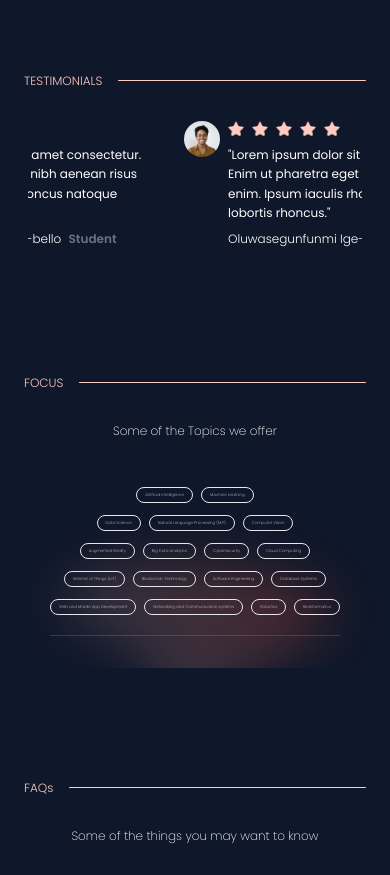
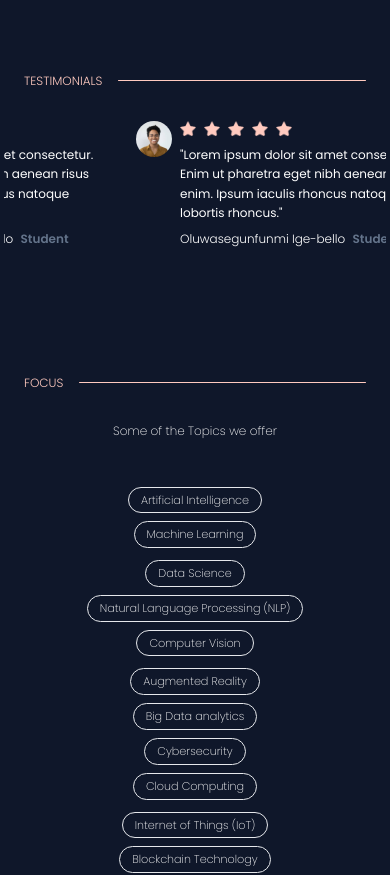
Before and after one commit to miss3persin/GreyPub, a Next.js app: page / in a window 390 px wide. Shown: the part 4320-5195 px from the top of the page. Built offline with nearby package versions, Linux system fonts and the light colour scheme.

Commit message:
more responsive fixes

```diff
--- a/src/app/Components/Topics.js
+++ b/src/app/Components/Topics.js
@@ -4,7 +4,7 @@ export const Topics = ({text}) => {
   return (
     <>
 
-    <div className='text-white border rounded-3xl flex items-center w-fit text-[0.25rem] md:text-[0.5rem] lg:text-xs xl:text-sm font-extralight md:font-light py-1 px-2 md:px-3 lg:py-2 lg:px-6 transition duration-200 ease-in-out transform hover:bg-white hover:text-black cursor-default'>{text}</div>
+    <div className='text-white border rounded-3xl flex items-center w-fit text-[0.7rem] md:text-[0.5rem] lg:text-xs xl:text-sm font-extralight md:font-light py-1 px-3 lg:py-2 lg:px-6 transition duration-200 ease-in-out transform hover:bg-white hover:text-black cursor-default'>{text}</div>
     </>
   )
 }
--- a/src/app/Sections/FocusSection.js
+++ b/src/app/Sections/FocusSection.js
@@ -9,8 +9,8 @@ export const FocusSection = () => {
   return (
     <>
       <SectionTitle text='FOCUS' />
-      <div className='container px-3 md:px-20 flex flex-col items-center relative mb-28'>
-        <Image src={blob} className='absolute w-full bottom-0 md:-bottom-7'/>
+      <div className='container px-3 md:px-20 flex flex-col items-center relative mb-16 md:mb-28'>
+        <Image src={blob} className='absolute w-full hidden md:block md:-bottom-7'/>
         <div className='mb-12 flex w-full flex-col items-center text-center text-white'>
           <p className='text-xs md:text-base font-extralight'>
             Some of the Topics we offer
@@ -19,32 +19,32 @@ export const FocusSection = () => {
 
         <div className='w-fit flex flex-col gap-3 lg:gap-6 items-center justify-center pb-5 mb-8 border-b border-[#ffffff25]'>
 
-          <div className='flex items-center justify-center w-full gap-2'>
+          <div className='flex flex-col md:flex-row items-center justify-center w-full gap-2'>
             <Topics text='Artificial Intelligence' />
             <Topics text='Machine Learning' />
           </div>
 
-          <div className='flex  items-center justify-center w-full gap-2'>
+          <div className='flex flex-col md:flex-row items-center justify-center w-full gap-2'>
             <Topics text='Data Science' />
             <Topics text='Natural Language Processing (NLP)' />
             <Topics text='Computer Vision' />
           </div>
 
-          <div className='flex items-center justify-center w-full gap-2'>
+          <div className='flex flex-col md:flex-row items-center justify-center w-full gap-2'>
             <Topics text='Augmented Reality' />
             <Topics text='Big Data analytics' />
             <Topics text='Cybersecurity' />
             <Topics text='Cloud Computing' />
           </div>
 
-          <div className='flex items-center justify-center w-full gap-2'>
+          <div className='flex flex-col md:flex-row items-center justify-center w-full gap-2'>
             <Topics text='Internet of Things (IoT)' />
             <Topics text='Blockchain Technology' />
             <Topics text='Software Engineering' />
             <Topics text='Database Systems' />
           </div>
 
-          <div className='flex items-center justify-center w-full gap-2'>
+          <div className='flex flex-col md:flex-row items-center justify-center w-full gap-2'>
             <Topics text='Web and Mobile App Development' />
             <Topics text='Networking and Communication systems' />
             <Topics text='Robotics' />
--- a/src/app/Sections/TestimonialSection.js
+++ b/src/app/Sections/TestimonialSection.js
@@ -33,8 +33,8 @@ export const TestimonialSection = () => {
   return (
     <>
       <SectionTitle text='TESTIMONIALS' />
-      <div className='container px-7 md:px-20'>
-      <Marquee gradient={false} speed={30} className="container px-7 md:px-20">
+      <div className='container px-1 md:px-20'>
+      <Marquee gradient={false} speed={30} className="container px-1 md:px-20">
         <div className="flex mb-32">
           {testimonials.map((testimonial, index) => (
             <Testimonial
--- a/src/app/Sections/WorkflowSection.js
+++ b/src/app/Sections/WorkflowSection.js
@@ -27,7 +27,7 @@ export const WorkflowSection = () => {
             <p className='font-light text-[0.8rem]'>Experienced researchers in the field begin research on the project.</p>
         </div>
 
-        <div><Image src={flow_connector} className='my-16  w-16 md:w-28 lg:my-0 rotate-90 lg:rotate-0'/></div>
+        <div><Image src={flow_connector} className='my-16  w-16 md:w-20 lg:my-0 rotate-90 lg:rotate-0'/></div>
 
         <div className='text-white max-w-[23.5rem] lg:max-w-[11.5rem] flex flex-col gap-1'>
             <Image src={plan} />
@@ -35,7 +35,7 @@ export const WorkflowSection = () => {
             <p className='font-light text-[0.8rem]'>Select project requirements which generates a custom tailored price.</p>
         </div>
 
-        <div><Image src={flow_connector} className='my-16  w-16 md:w-28 lg:my-0 rotate-90 lg:rotate-0'/></div>
+        <div><Image src={flow_connector} className='my-16  w-16 md:w-20 lg:my-0 rotate-90 lg:rotate-0'/></div>
 
         <div className='text-white max-w-[23.5rem] lg:max-w-[11.5rem] flex flex-col gap-1'>
             <Image src={result_get} />
```
